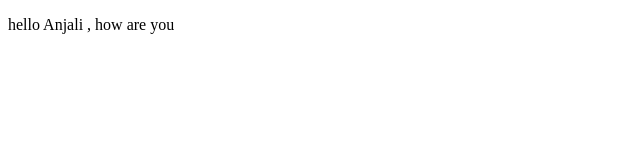
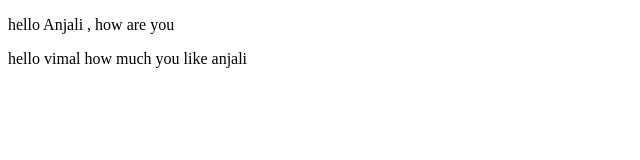
Before and after one commit to Vimal-jass/localRepo, a plain HTML site: page index.html in a window 1280 px wide. Shown: the whole page, without its empty margins (0-640 px from the left). Drawn offline with Linux system fonts and the light colour scheme.

Commit message:
add new paragraph

```diff
--- a/index.html
+++ b/index.html
@@ -7,5 +7,6 @@
 </head>
 <body>
    <p>hello Anjali , how are you</p>
+   <p>hello vimal how much you like anjali</p>
 </body>
 </html>
```
